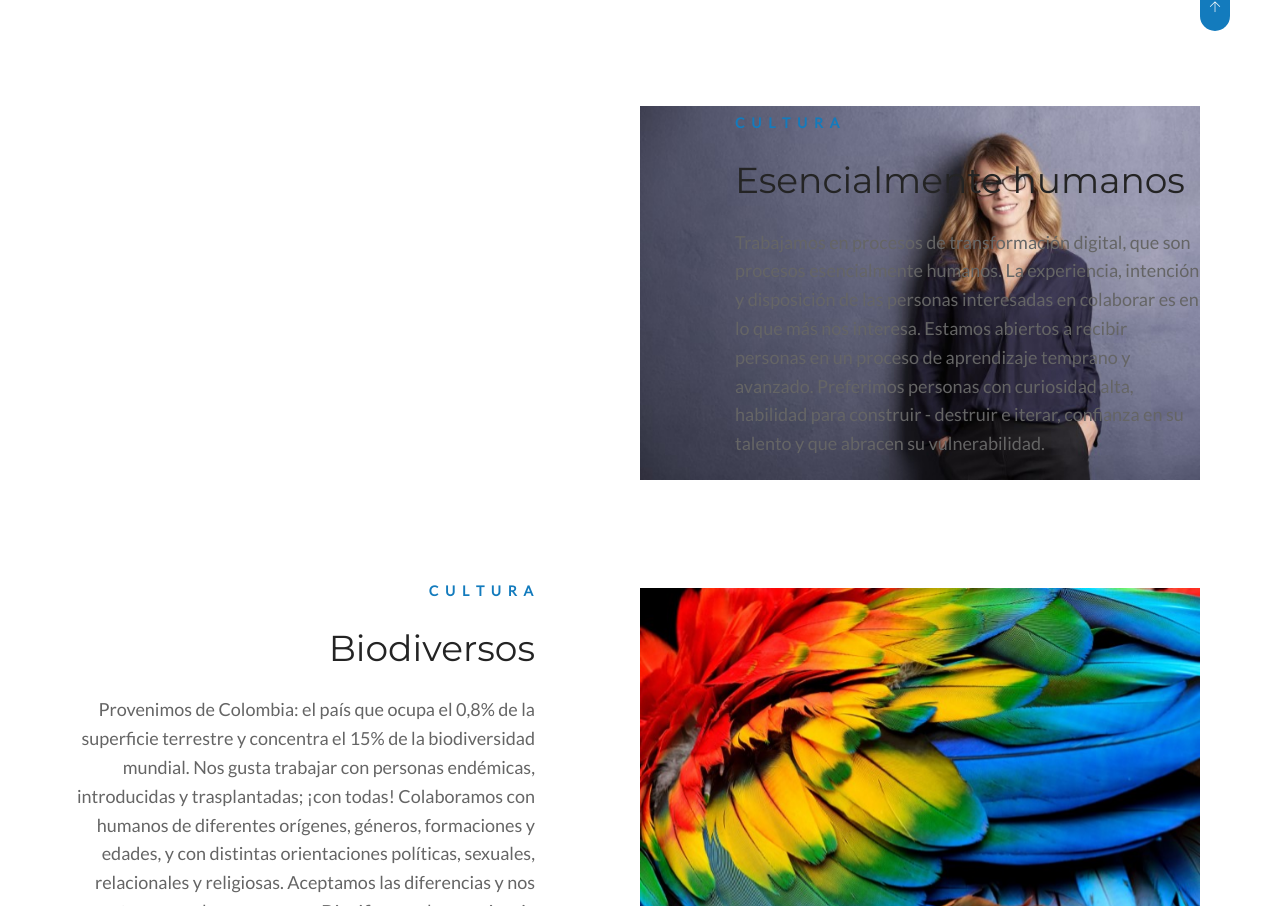
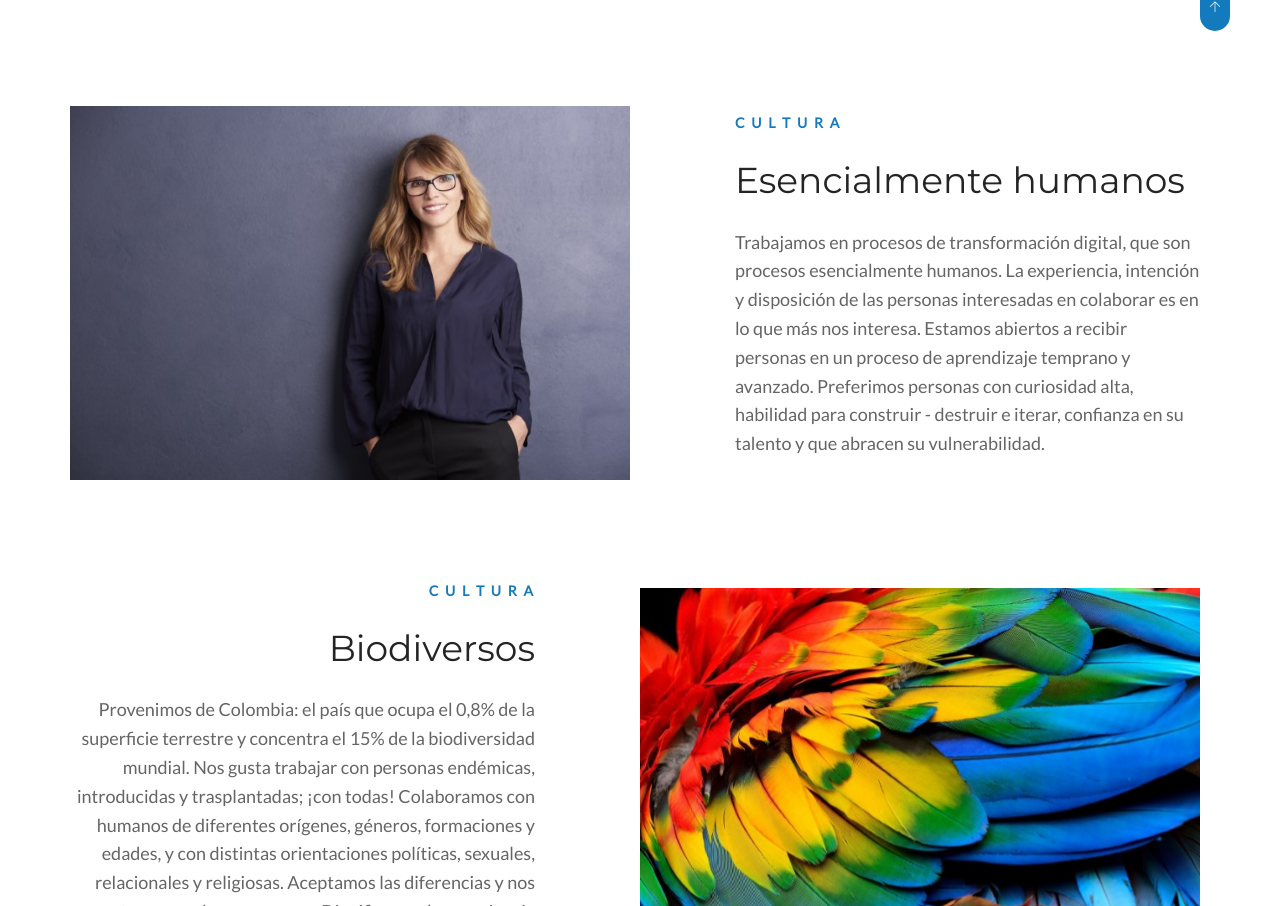
Before and after one commit to fideliodigital/website, a plain HTML site: page nosotros.html in a window 1280 px wide. Shown: the part 819-1725 px from the top of the page. Drawn offline with Linux system fonts and the light colour scheme.

Commit message:
ajuste de esencialmente humanos

```diff
--- a/nosotros.html
+++ b/nosotros.html
@@ -135,7 +135,7 @@
         <!-- About -->
         <div class="container g-padding-y-80--xs g-padding-y-125--sm">
             <div class="row g-hor-centered-row--md g-row-col--5 g-margin-b-60--xs g-margin-b-100--md">
-                <div class="col-sm-6 col-sm-push-6 g-hor-centered-row__col">
+                <div class="col-sm-6 g-hor-centered-row__col">
                     <div class="wow fadeInLeft" data-wow-duration=".3" data-wow-delay=".1s">
                         <img class="img-responsive" src="img/humanos.jpg" alt="Image">
                     </div>
```
